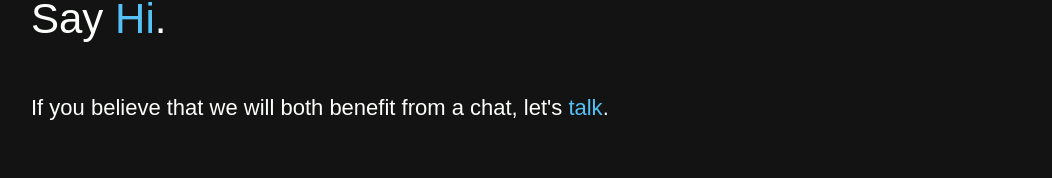
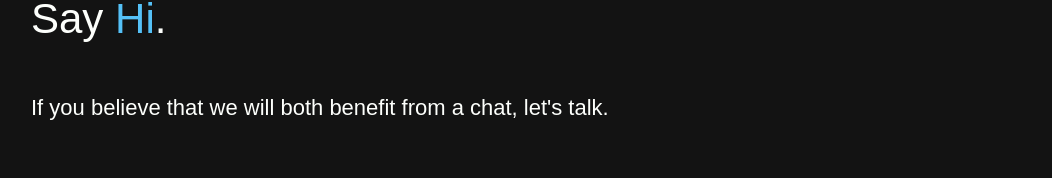
Before and after one commit to pamelachia/portfolio, a React (Create React App) app: page / in a window 1280 px wide. Shown: the part 4128-4306 px from the top of the page, without its empty margins (97-1149 px from the left). Built offline with nearby package versions, Linux system fonts and the light colour scheme; what webfontloader would draw is missing.

Commit message:
remove contact accent

```diff
--- a/src/components/Sections/Contacts.jsx
+++ b/src/components/Sections/Contacts.jsx
@@ -81,7 +81,7 @@ class Contacts extends Component {
                     </Title>
                     <Subtitle>
                         If you believe that we will both benefit from a chat,
-                        let's <Accent>talk</Accent>.
+                        let's talk.
                     </Subtitle>
                     <div className={gridStyle}>
                         <Contact title="By Email">
```
